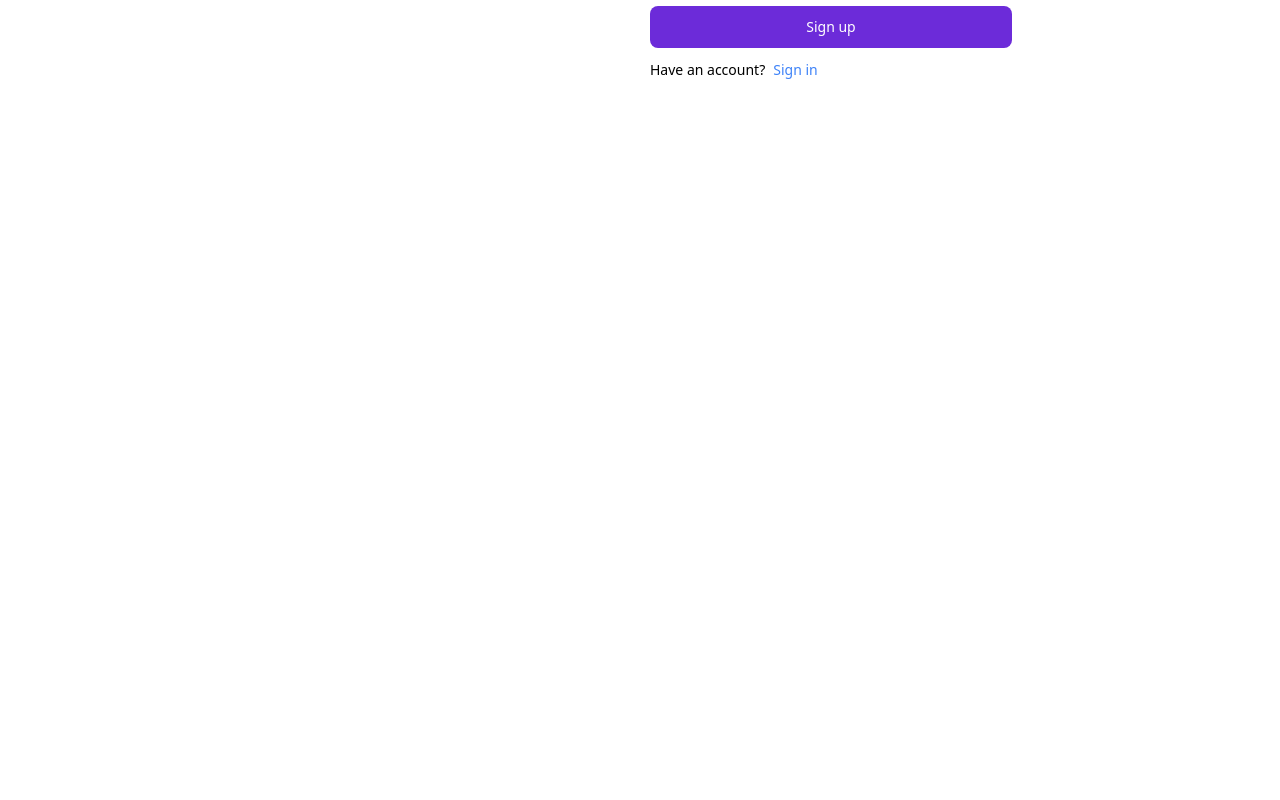
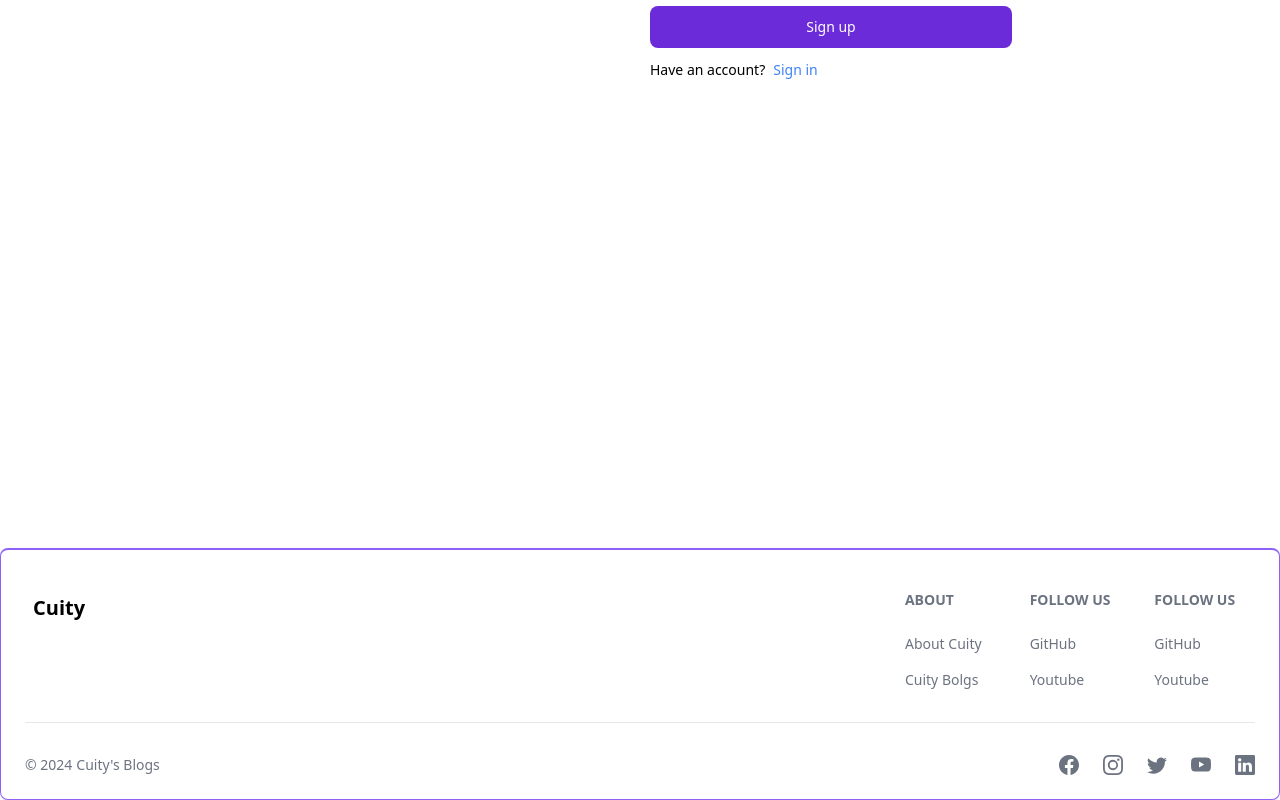
Before and after one commit to SumitPatil-1723/newBlogs, a React (Vite) app in the folder Client/: page /sign-up in a window 1280 px wide. Shown: the part 396-1196 px from the top of the page. Before the commit the page ends 944 px from the top, so only its background shows below. Built offline with nearby package versions, Linux system fonts and the light colour scheme.

Commit message:
Footer component done

```diff
--- a/Client/src/App.jsx
+++ b/Client/src/App.jsx
@@ -7,6 +7,7 @@
 import SignUp from "./pages/SignUp";
 import Home from "./pages/Home"
 import Header from "./components/Header";
+import Footer from "./components/Footer"
 export default function App() {
   return (
     <BrowserRouter>
@@ -19,6 +20,7 @@
         <Route path="/sign-in" element={<SignIn />} />
         <Route path="/sign-up" element={<SignUp />} />
       </Routes>
+      <Footer />
     </BrowserRouter>
   );
 }
--- /dev/null
+++ b/Client/src/components/Footer.jsx
@@ -0,0 +1,69 @@
+import { Footer } from "flowbite-react";
+import { Link } from "react-router-dom";
+import React from "react";
+import {BsFacebook, BsInstagram, BsLinkedin, BsTwitter, BsYoutube} from 'react-icons/bs'
+
+export default function FooterCom() {
+  return (
+    <Footer container className="border border-t-2 border-purple-500">
+      <div className="w-full max-w-7xl mx-auto">
+        <div className="grid w-full justify-between sm:flex md:grid-cols-1">
+          <div className="mt-5">
+            <Link
+              to="/"
+              className="self-center whitespace-nowrap text-lg sm:text-xl font-semibold  dark:text-white"
+            >
+              <span className="px-2 py-1"> Cuity </span>
+            </Link>
+          </div>
+          <div className="grid grid-cols-2 gap-8 mt-4 sm:grid-cols-3 sm:gap-6">
+                <div>
+                    <Footer.Title title="About"/>
+                    <Footer.LinkGroup col>
+                        <Footer.Link href="https://www.google.com" target="_blank" rel='noopener noreferrer'>
+                            About Cuity
+                        </Footer.Link>
+                        <Footer.Link href="/blogs" target="_blank" rel='noopener noreferrer'>
+                            Cuity Bolgs
+                        </Footer.Link>
+                    </Footer.LinkGroup>
+                </div>
+                <div>
+                    <Footer.Title title="Follow us"/>
+                    <Footer.LinkGroup col>
+                        <Footer.Link href="https://www.google.com" target="_blank" rel='noopener noreferrer'>
+                            GitHub
+                        </Footer.Link>
+                        <Footer.Link href="https://www.youtube.com" target="_blank" rel='noopener noreferrer'>
+                            Youtube
+                        </Footer.Link>
+                    </Footer.LinkGroup>
+                </div>
+                <div>
+                    <Footer.Title title="Follow us"/>
+                    <Footer.LinkGroup col>
+                        <Footer.Link href="https://www.google.com" target="_blank" rel='noopener noreferrer'>
+                            GitHub
+                        </Footer.Link>
+                        <Footer.Link href="https://www.youtube.com" target="_blank" rel='noopener noreferrer'>
+                            Youtube
+                        </Footer.Link>
+                    </Footer.LinkGroup>
+                </div>
+          </div>
+        </div>
+        <Footer.Divider />
+        <div className="w-full sm:flex sm:items-center sm:justify-between">
+            <Footer.Copyright href="/" by="Cuity's Blogs" year={new Date().getFullYear()}/>
+            <div className="flex gap-6 sm:mt-0 mt-4 sm:justify-center">
+                <Footer.Icon href="#" icon={BsFacebook}/>
+                <Footer.Icon href="#" icon={BsInstagram}/>
+                <Footer.Icon href="#" icon={BsTwitter}/>
+                <Footer.Icon href="#" icon={BsYoutube}/>
+                <Footer.Icon href="#" icon={BsLinkedin}/>
+            </div>
+        </div>
+      </div>
+    </Footer>
+  );
+}
--- a/Client/src/components/Header.jsx
+++ b/Client/src/components/Header.jsx
@@ -7,7 +7,7 @@
     const path = useLocation().pathname;
   return (
     <Navbar className='border-b-2 '>
-        <Link to= "/" className='self-center whitespace-nowrap text-sm sm:text-xl font-semibold'>
+        <Link to= "/" className='self-center whitespace-nowrap text-sm sm:text-xl font-semibold  dark:text-white'>
             <span className='px-2 py-1'> Cuity  </span>
         </Link>
         <form >
@@ -21,7 +21,7 @@
                 <FaMoon />
             </Button>
             <Link to= '/sign-up'>
-                <Button color='purple' outline>Sign Up</Button>
+                <Button color='purple'>Sign Up</Button>
             </Link>
             <Navbar.Toggle />
         </div>
--- a/Client/src/pages/SignUp.jsx
+++ b/Client/src/pages/SignUp.jsx
@@ -41,7 +41,7 @@
       <div className='flex p-3 max-w-3xl mx-auto flex-col md:flex-row md:items-center gap-5'>
         {/* left */}
         <div className='flex-1'>
-        <Link to= "/" className='text-4xl font-bold'>
+        <Link to= "/" className='text-4xl font-bold dark:text-white' >
             <span className='px-2 py-1'> Cuity  </span>
         </Link>
         <p className='text-sm mt-5'>
```
